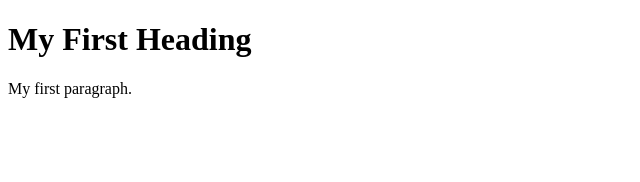
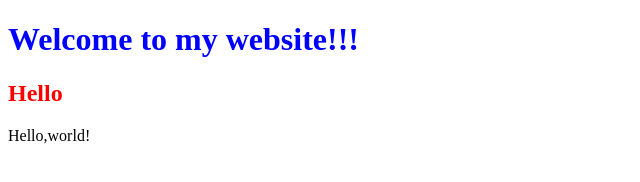
Before and after one commit to mcrsr2021/mcrsr2021.github.io, a plain HTML site: page index.html in a window 1280 px wide. Shown: the whole page, without its empty margins (0-640 px from the left). Drawn offline with Linux system fonts and the light colour scheme.

Commit message:
First Commit

```diff
--- a/index.html
+++ b/index.html
@@ -1,12 +1,20 @@
 <!DOCTYPE html>
 <html>
 <head>
-<title>Page Title</title>
+	<meta charset="utf-8">
+	<title>hello</title>
+	<style type="text/css">
+		h1{
+			color: blue;
+		}
+		h2{
+			color: red;
+		}
+	</style>
 </head>
 <body>
-
-<h1>My First Heading</h1>
-<p>My first paragraph.</p>
-
+	<h1>Welcome to my website!!!</h1>
+	<h2>Hello</h2>
+	<p>Hello,world!</p>
 </body>
 </html>
```
